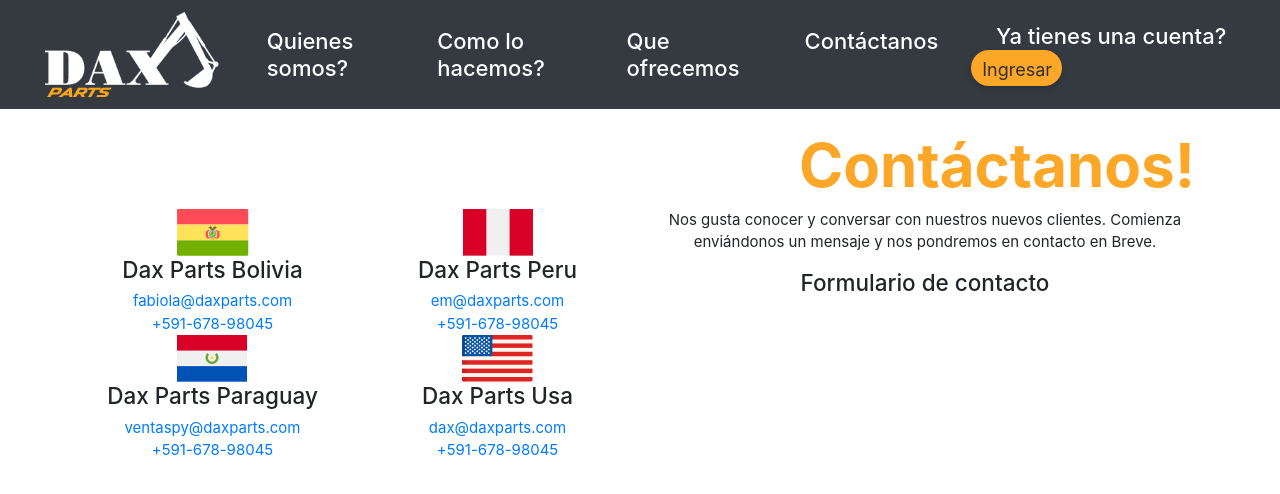
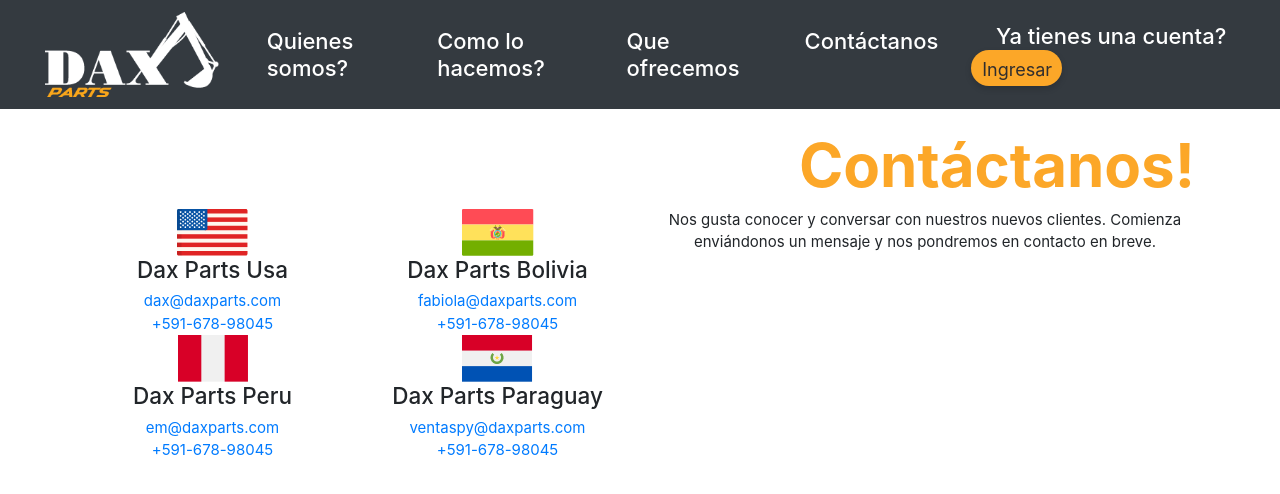
Before and after one commit to carlosmertens/daxparts, a React (Create React App) app: page /contacto in a window 1280 px wide. Shown: the top 494 px of the page. Built offline with nearby package versions, Linux system fonts and the light colour scheme; the HTML template or start-up script is replaced by a standard one.

Commit message:
refactor text with idioma props Contacto

```diff
--- a/src/components/contacto/Contacto.js
+++ b/src/components/contacto/Contacto.js
@@ -1,15 +1,22 @@
-import React from 'react';
+import React, { Component } from 'react';
 import './Contacto.css';
 import usa from '../../images/usa.png';
 import bolivia from '../../images/bolivia.png';
 import peru from '../../images/peru.png';
 import paraguay from '../../images/paraguay.png';
 
-function Contacto() {
+class Contacto extends Component {
+  constructor(props) {
+    super(props);
+    this.state = {};
+  }
+  render() {
+    // Desestructuración del props idioma
+    const texto = { ...this.props.idioma };
     return (
       <div className='container-fluid contacto-contenido'>
         <div className='container contacto-title'>
-        <h1>Contáctanos!</h1>
+          <h1>{texto.contacto.titulo}</h1>
         </div>
 
         <div className='container contacto-contenido'>
@@ -19,51 +26,54 @@
               <div className='row'>
                 {/* row banderas */}
                 <div className='col-md'>
-                <img src={bolivia} alt='Bandera Bolivia' />
-                <h4>Dax Parts Bolivia</h4>
-                <a href='mailto:fabiola@daxparts.com'>fabiola@daxparts.com</a>
+                  <img src={usa} alt='Bandera Usa' />
+                  <h4>{texto.contacto.usa.nombre}</h4>
+                  <a href='mailto:dax@daxparts.com'>{texto.contacto.usa.email}</a>
                   <br />
-                <a href='tel:+59167898045'>+591-678-98045</a>
+                  <a href='tel:+59167898045'>{texto.contacto.usa.telefono}</a>
                 </div>
                 <div className='col-md'>
-                <img src={peru} alt='Bandera Peru' />
-                <h4>Dax Parts Peru</h4>
-                <a href='mailto:em@daxparts.com'>em@daxparts.com</a>
+                  <img src={bolivia} alt='Bandera Bolivia' />
+                  <h4>{texto.contacto.bolivia.nombre}</h4>
+                  <a href='mailto:fabiola@daxparts.com'>
+                    {texto.contacto.bolivia.email}
+                  </a>
                   <br />
-                <a href='tel:+59167898045'>+591-678-98045</a>
+                  <a href='tel:+59167898045'>{texto.contacto.bolivia.telefono}</a>
                 </div>
               </div>
 
               <div className='row'>
                 <div className='col-md'>
-                <img src={paraguay} alt='Bandera Paraguay' />
-                <h4>Dax Parts Paraguay</h4>
-                <a href='mailto:ventaspy@daxparts.com'>ventaspy@daxparts.com</a>
+                  <img src={peru} alt='Bandera Peru' />
+                  <h4>{texto.contacto.peru.nombre}</h4>
+                  <a href='mailto:em@daxparts.com'>{texto.contacto.peru.email}</a>
                   <br />
-                <a href='tel:+59167898045'>+591-678-98045</a>
+                  <a href='tel:+59167898045'>{texto.contacto.peru.telefono}</a>
                 </div>
                 <div className='col-md'>
-                <img src={usa} alt='Bandera Usa' />
-                <h4>Dax Parts Usa</h4>
-                <a href='mailto:dax@daxparts.com'>dax@daxparts.com</a>
+                  <img src={paraguay} alt='Bandera Paraguay' />
+                  <h4>{texto.contacto.paraguay.nombre}</h4>
+                  <a href='mailto:ventaspy@daxparts.com'>
+                    {texto.contacto.paraguay.email}
+                  </a>
                   <br />
-                <a href='tel:+59167898045'>+591-678-98045</a>
+                  <a href='tel:+59167898045'>
+                    {texto.contacto.paraguay.telefono}
+                  </a>
                 </div>
               </div>
             </div>
 
             {/* Columna (Formulario) */}
             <div className='col-sm'>
-            <p>
-              Nos gusta conocer y conversar con nuestros nuevos clientes. Comienza
-              enviándonos un mensaje y nos pondremos en contacto en Breve.
-            </p>
-            <h4>Formulario de contacto</h4>
+              <p>{texto.contacto.contenido}</p>
             </div>
           </div>
         </div>
       </div>
     );
   }
+}
 
 export default Contacto;
--- a/src/textos/textEng.json
+++ b/src/textos/textEng.json
@@ -58,5 +58,30 @@
       "f1": "Trucks",
       "f2": "Dump trucks special equipment etc"
     }
+  },
+
+  "contacto": {
+    "titulo": "How to reach us",
+    "usa": {
+      "nombre": "Dax Parts Usa",
+      "email": "dax@daxparts.com",
+      "telefono": "+591-678-98045"
+    },
+    "bolivia": {
+      "nombre": "Dax Parts Bolivia",
+      "email": "fabiola@daxparts.com",
+      "telefono": "+591-678-98045"
+    },
+    "peru": {
+      "nombre": "Dax Parts Peru",
+      "email": "em@daxparts.com",
+      "telefono": "+591-678-98045"
+    },
+    "paraguay": {
+      "nombre": "Dax Parts Paraguay",
+      "email": "ventaspy@daxparts.com",
+      "telefono": "+591-678-98045"
+    },
+    "contenido": "We like to meet and chat with our new clients. Start by sending us a message and we will contact you shortly."
   }
 }
--- a/src/textos/textEsp.json
+++ b/src/textos/textEsp.json
@@ -58,5 +58,30 @@
       "f1": "Camiones",
       "f2": "Camiones volquetas equipos especiales etc"
     }
+  },
+
+  "contacto": {
+    "titulo": "Contáctanos!",
+    "usa": {
+      "nombre": "Dax Parts Usa",
+      "email": "dax@daxparts.com",
+      "telefono": "+591-678-98045"
+    },
+    "bolivia": {
+      "nombre": "Dax Parts Bolivia",
+      "email": "fabiola@daxparts.com",
+      "telefono": "+591-678-98045"
+    },
+    "peru": {
+      "nombre": "Dax Parts Peru",
+      "email": "em@daxparts.com",
+      "telefono": "+591-678-98045"
+    },
+    "paraguay": {
+      "nombre": "Dax Parts Paraguay",
+      "email": "ventaspy@daxparts.com",
+      "telefono": "+591-678-98045"
+    },
+    "contenido": "Nos gusta conocer y conversar con nuestros nuevos clientes. Comienza enviándonos un mensaje y nos pondremos en contacto en breve."
   }
 }
```
Lines whose indentation alone changed are shown as unchanged.
